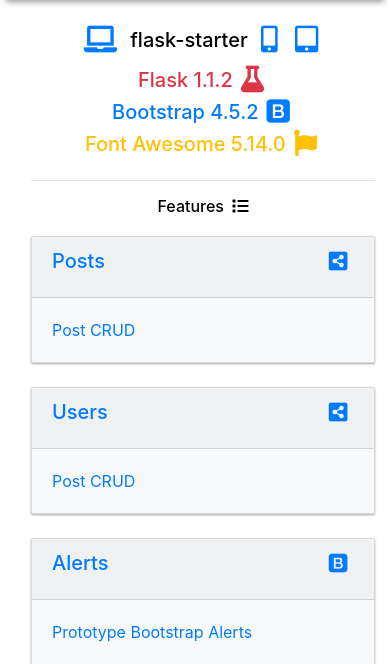
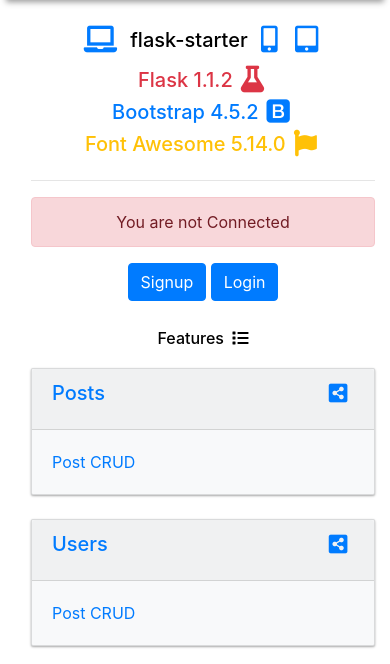
Before and after one commit to ganatan/flask-example-starter, a Flask app: page / in a window 390 px wide. Shown: the part 56-720 px from the top of the page. Run offline with Flask 2, Linux system fonts and the light colour scheme; some libraries are stand-ins or nearby versions.

Commit message:
Add Connection state

```diff
--- a/flaskr/db.py
+++ b/flaskr/db.py
@@ -26,7 +26,7 @@
 def create_database():
     db = get_db()
 
-    with current_app.open_resource("scripts/schema.sql") as f:
+    with current_app.open_resource("scripts/create.sql") as f:
         db.executescript(f.read().decode("utf8"))
 
 def import_database():
--- a/flaskr/scripts/schema.sql
+++ /dev/null
@@ -1,20 +0,0 @@
--- Initialize the database.
--- Drop any existing data and create empty tables.
-
-DROP TABLE IF EXISTS user;
-DROP TABLE IF EXISTS post;
-
-CREATE TABLE user (
-  id INTEGER PRIMARY KEY AUTOINCREMENT,
-  username TEXT UNIQUE NOT NULL,
-  password TEXT NOT NULL
-);
-
-CREATE TABLE post (
-  id INTEGER PRIMARY KEY AUTOINCREMENT,
-  author_id INTEGER NOT NULL,
-  created TIMESTAMP NOT NULL DEFAULT CURRENT_TIMESTAMP,
-  title TEXT NOT NULL,
-  body TEXT NOT NULL,
-  FOREIGN KEY (author_id) REFERENCES user (id)
-);
--- a/flaskr/templates/blog/posts.html
+++ b/flaskr/templates/blog/posts.html
@@ -16,6 +16,12 @@
       <p class="card-text">You are Connected</p>
       <p class="card-text"><span class="font-weight-bold">{{ g.user['username'] }}</span></p>
     </div>
+    {% else %}
+    <div class="alert alert-danger" role="alert">
+      <p class="card-text">You are not Connected</p>
+    </div>
+    <a class="btn btn-primary" href="{{ url_for('auth.register') }}" role="button">Signup</a>
+    <a class="btn btn-primary" href="{{ url_for('auth.login') }}" role="button">Login</a>
     {% endif %}
   </div>
   <div class="col-12 col-sm-12 col-md-6 col-lg-6 col-xl-6 pb-4 text-center">
--- a/flaskr/templates/index.html
+++ b/flaskr/templates/index.html
@@ -28,6 +28,26 @@
   </div>
 </div>
 <hr>
+
+<div class="row justify-content-center mb-1">
+  <div class="col-12 col-sm-12 col-md-6 col-lg-6 col-xl-6 pb-4 text-center">
+    {% if g.user %}
+    <div class="alert alert-primary" role="alert">
+      <p class="card-text">You are Connected</p>
+      <p class="card-text"><span class="font-weight-bold">{{ g.user['username'] }}</span></p>
+    </div>
+    {% else %}
+    <div class="alert alert-danger" role="alert">
+      <p class="card-text">You are not Connected</p>
+    </div>
+    <a class="btn btn-primary" href="{{ url_for('auth.register') }}" role="button">Signup</a>
+    <a class="btn btn-primary" href="{{ url_for('auth.login') }}" role="button">Login</a>
+    {% endif %}
+  </div>
+</div>
+
+
+
 <div class="row mb-1">
   <div class="col-md-12 text-center">
     <h3 class="h6">Features&nbsp;&nbsp;<i class="fas fa-list"></i></h3>
```
